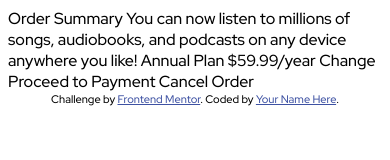
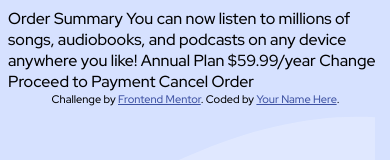
Before and after one commit to OlgaRybacka/orderSummary, a plain HTML site: page index.html in a window 390 px wide. Drawn offline with Linux system fonts and the light colour scheme.

Commit message:
Update styles.css - bg

```diff
--- a/styles.css
+++ b/styles.css
@@ -10,3 +10,18 @@
 .attribution a {
 	color: hsl(228, 45%, 44%);
 }
+
+
+body {
+	width:1440px;
+	background-color: hsl(225, 100%, 94%);
+	background-image: url('images/pattern-background-desktop.svg');
+}
+
+@media screen and (max-width: 600px) {
+
+	body {
+		width: 375px;
+		background-image: url('images/pattern-background-mobile.svg');
+	}
+}
```
